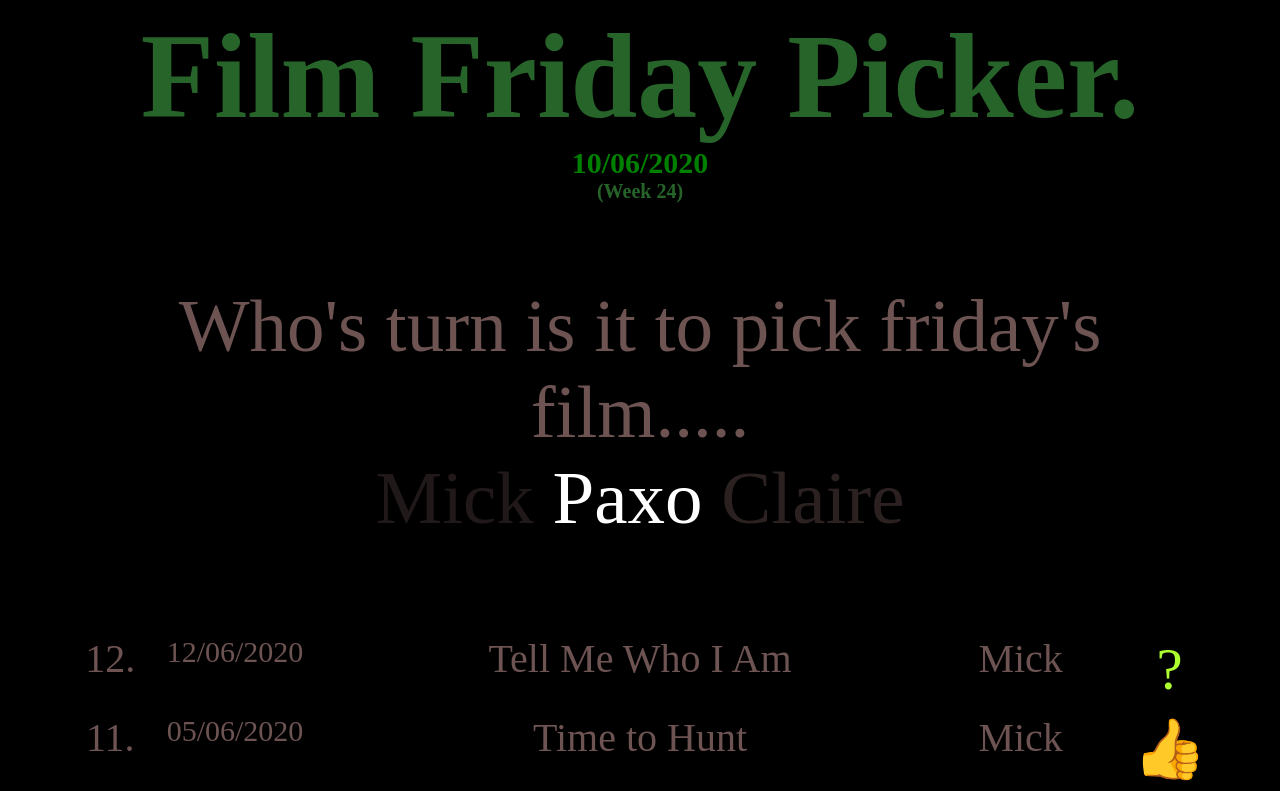
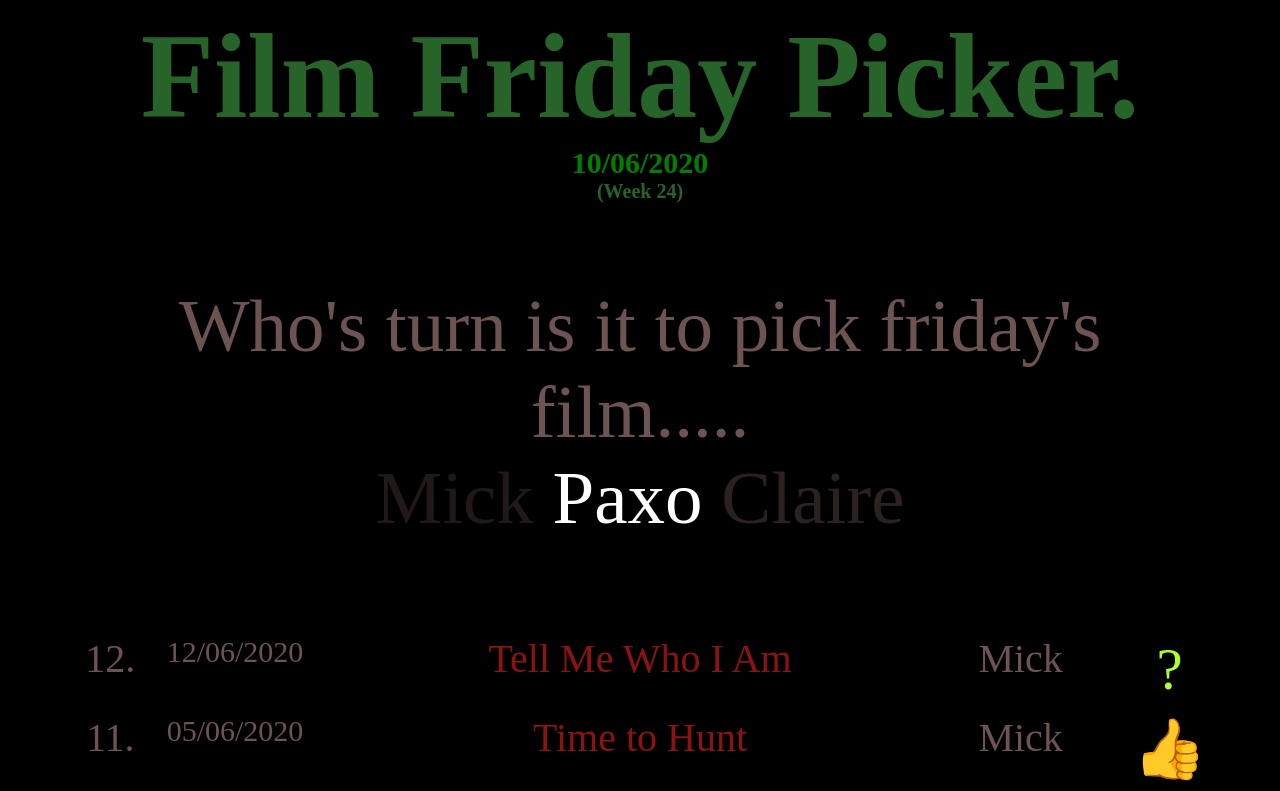
Before and after one commit to bangbangsoftware/fridayfilm, a website: page index.html in a window 1280 px wide. Shown: the top 791 px of the page. Drawn offline with Linux system fonts and the light colour scheme.

Commit message:
Paxo's pick

```diff
--- a/index.html
+++ b/index.html
@@ -25,8 +25,8 @@
       <div>12.</div>
       <div class="date">12/06/2020</div>
       <div>
-        <a target="_blank" href="https://www.netflix.com/title/80214706"></a>
-        Tell Me Who I Am</a
+        <a target="_blank" href="https://www.netflix.com/title/80214706">
+          Tell Me Who I Am</a
         >
       </div>
       <div>Mick</div>
@@ -35,8 +35,8 @@
       <div>11.</div>
       <div class="date">05/06/2020</div>
       <div>
-        <a target="_blank" href="https://www.netflix.com/title/81266458"></a>
-        Time to Hunt</a
+        <a target="_blank" href="https://www.netflix.com/title/81266458">
+          Time to Hunt</a
         >
       </div>
       <div>Mick</div>
```
